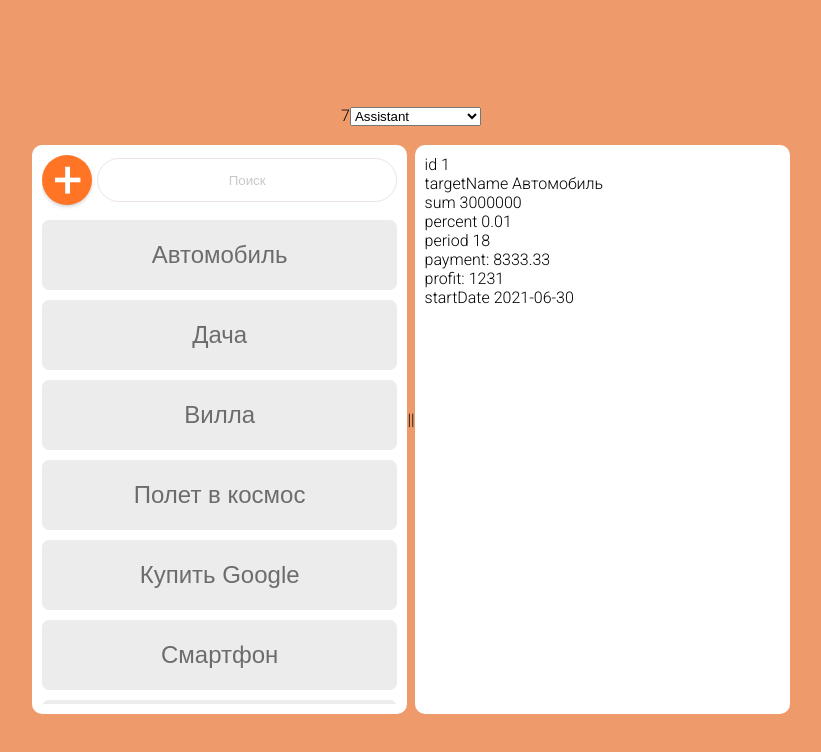
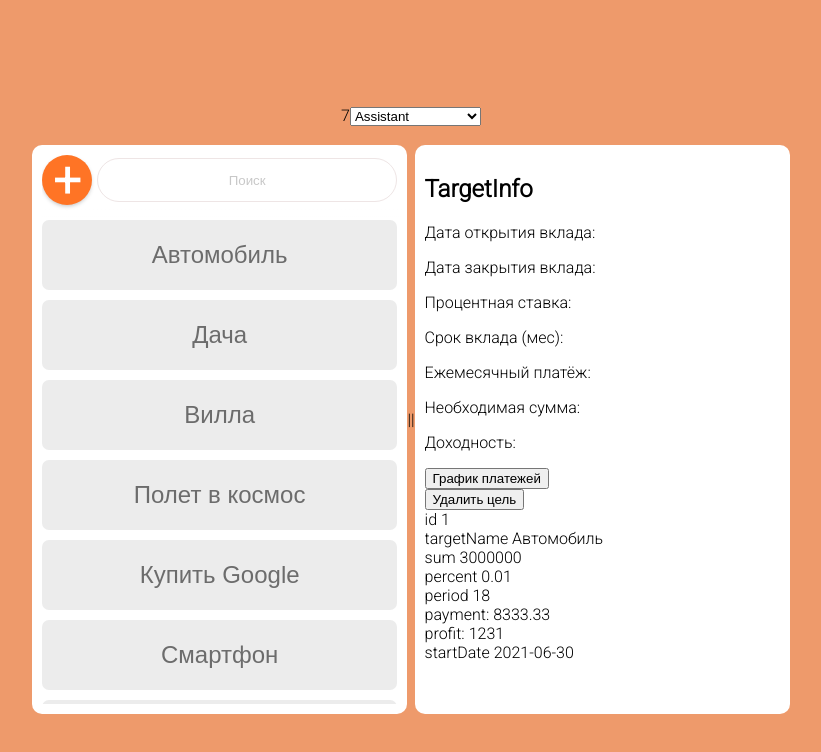
Before and after one commit to Maxim-BC/project_moneybox, a React (Create React App) app: page / in a window 1280 px wide. Both pictures are taken after a click on the button "Автомобиль". Shown: the top 752 px of the page, without its empty margins (229-1050 px from the left). Built offline with nearby package versions, Linux system fonts and the light colour scheme.

Commit message:
New-HTML

```diff
--- a/src/components/TargetInfo.js
+++ b/src/components/TargetInfo.js
@@ -1,23 +1,40 @@
-import React, { Component } from 'react'
+import React, { Component } from "react";
 
 export default class TargetInfo extends Component {
-
-    state = {target: this.props.activeTarget}
-
+    state = { target: this.props.activeTarget };
 
     render() {
         return (
             <div>
-                 id {this.props.activeTarget.id} <br/>
-                 targetName {this.props.activeTarget.targetName} <br/>
-                 sum {this.props.activeTarget.sum} <br/>
-                 percent {this.props.activeTarget.percent} <br/>
-                 period {this.props.activeTarget.period} <br/>
-                 payment: {this.props.activeTarget.payment} <br/>
-                 profit: {this.props.activeTarget.profit} <br/>
-                 startDate {this.props.activeTarget.startDate} <br/>
+                <div className="name-heading">
+                    <h2>TargetInfo</h2>
+                </div>
+                <div>
+                    <p>Дата открытия вклада:</p>
+                    <p>Дата закрытия вклада:</p>
+                    <p>Процентная ставка:</p>
+                    <p>Срок вклада (мес):</p>
+                    <p>Ежемесячный платёж:</p>
+                    <p>Необходимая сумма:</p>
+                    <p>Доходность:</p>
+                </div>
+                <div className="down-page">
+                    <div>
+                        <button className="orange-btn">График платежей</button>
+                    </div>
+                    <div>
+                        <button className="red-btn">Удалить цель</button>
+                    </div>
+                </div>
+                id {this.props.activeTarget.id} <br />
+                targetName {this.props.activeTarget.targetName} <br />
+                sum {this.props.activeTarget.sum} <br />
+                percent {this.props.activeTarget.percent} <br />
+                period {this.props.activeTarget.period} <br />
+                payment: {this.props.activeTarget.payment} <br />
+                profit: {this.props.activeTarget.profit} <br />
+                startDate {this.props.activeTarget.startDate} <br />
             </div>
-
-        )
+        );
     }
 }
```
